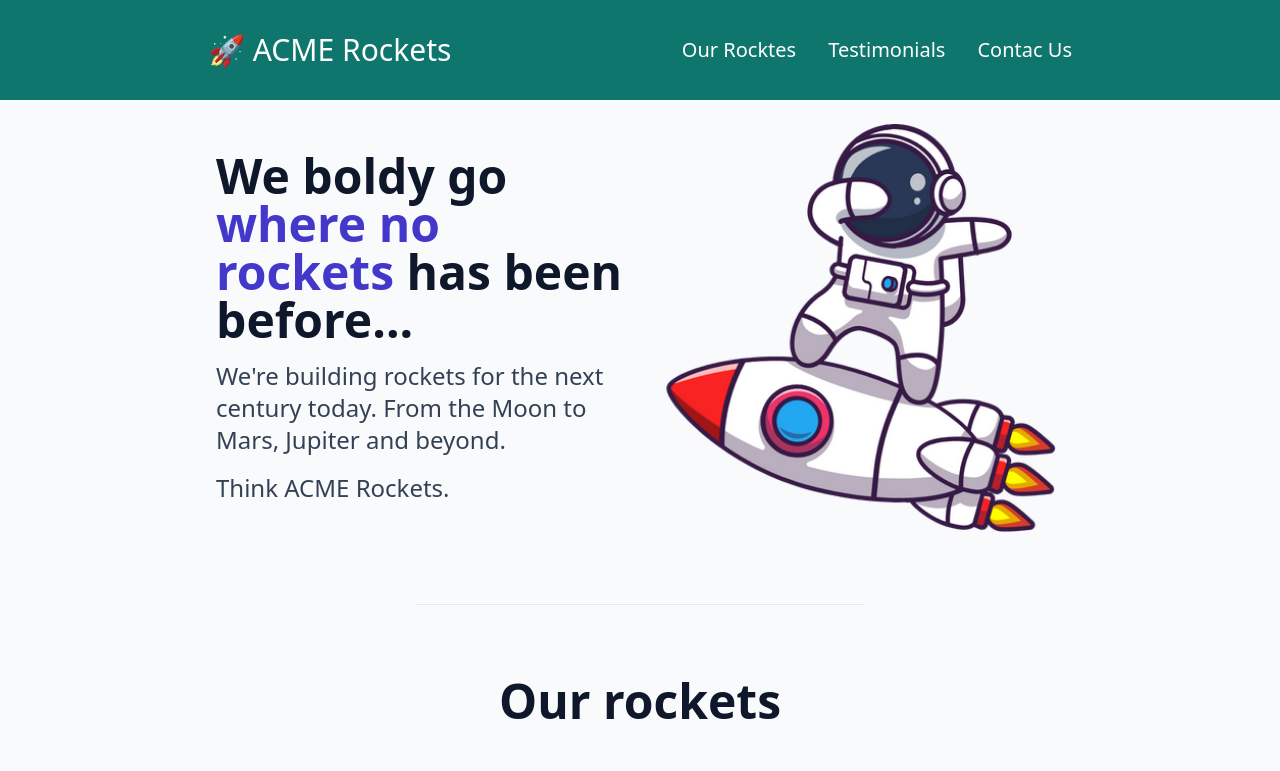
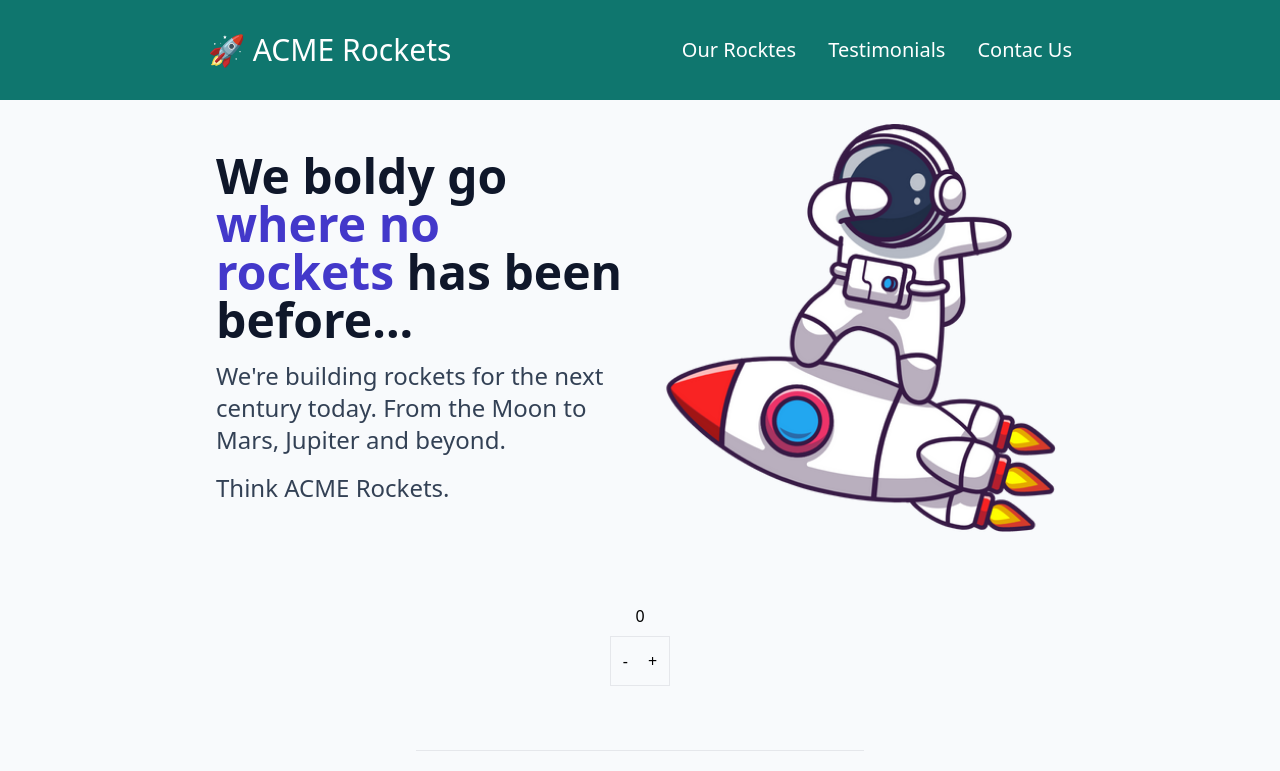
Before and after one commit to JesusVergara89/Practicing-Tailwind-01, a React (Create React App) app: page / in a window 1280 px wide. Shown: the top 771 px of the page. Built offline with nearby package versions, Linux system fonts and the light colour scheme.

Commit message:
new configuration for staore and slices

```diff
--- a/src/app/store.js
+++ /dev/null
@@ -1,7 +0,0 @@
-import  { configureStore } from '@reduxjs/toolkit';
-
-export const store = configureStore({
-  reducer: {
-
-  },
-});
--- /dev/null
+++ b/src/components/CounterUI.js
@@ -0,0 +1,20 @@
+import React from "react";
+import { useSelector, useDispatch } from "react-redux";
+import { increment, decrement } from "../store/slices/counterSlice";
+
+const CounterUI = () => {
+  const count = useSelector((state) => state.counterReducer);
+  const dispatch = useDispatch();
+  const incrementCounter = () => dispatch(increment());
+  return (
+    <section className="flex flex-col items-center justify-center mb-16">
+      <p>{count}</p>
+      <div className="flex justify-center gap-5 border p-3 mt-2">
+        <button onClick={() => dispatch(decrement())}>-</button>
+        <button onClick={incrementCounter}>+</button>
+      </div>
+    </section>
+  );
+};
+
+export default CounterUI;
--- a/src/components/Main.js
+++ b/src/components/Main.js
@@ -1,5 +1,6 @@
 import React from 'react'
 import Rockets from './Rockets'
+import CounterUI from './CounterUI'
 
 const Main = () => {
   return (
@@ -18,6 +19,7 @@ const Main = () => {
             </article>
             <img src='/rocketdab.png' alt='rocketdab' className='w-1/2' />
         </section>
+        <CounterUI />
         <hr className='mx-auto bg-black dark:bg-white w-1/2' />
         <section id='rockets' className='p-6 my-12 scroll-mt-20'>
             <h2 className='text-4xl font-bold text-center sm:text-5xl mb-6 text-slate-900 dark:text-white'>
--- a/src/index.js
+++ b/src/index.js
@@ -3,7 +3,7 @@ import ReactDOM from "react-dom/client";
 import "./index.css";
 import App from "./App";
 import reportWebVitals from "./reportWebVitals";
-import { store } from "./app/store";
+import store from './store';
 import { Provider } from "react-redux";
 
 const root = ReactDOM.createRoot(document.getElementById("root"));
--- /dev/null
+++ b/src/store/index.js
@@ -0,0 +1,8 @@
+import { configureStore } from '@reduxjs/toolkit'
+import counterReducer from './slices/counterSlice'
+
+export default configureStore({
+  reducer: {
+    counterReducer,
+  },
+})
--- /dev/null
+++ b/src/store/slices/counterSlice.js
@@ -0,0 +1,18 @@
+import { createSlice } from "@reduxjs/toolkit";
+
+export const counterSlice = createSlice({
+  name: "counter",
+  initialState: 0,
+  reducers: {
+    increment: state => {
+      return state += 1;
+    },
+    decrement: state => {
+      return state -= 1;
+    },
+  },
+});
+
+export const { increment, decrement } = counterSlice.actions;
+
+export default counterSlice.reducer;
```
Also changed, not shown: src/features/counter/counterSlice.js (deleted).
